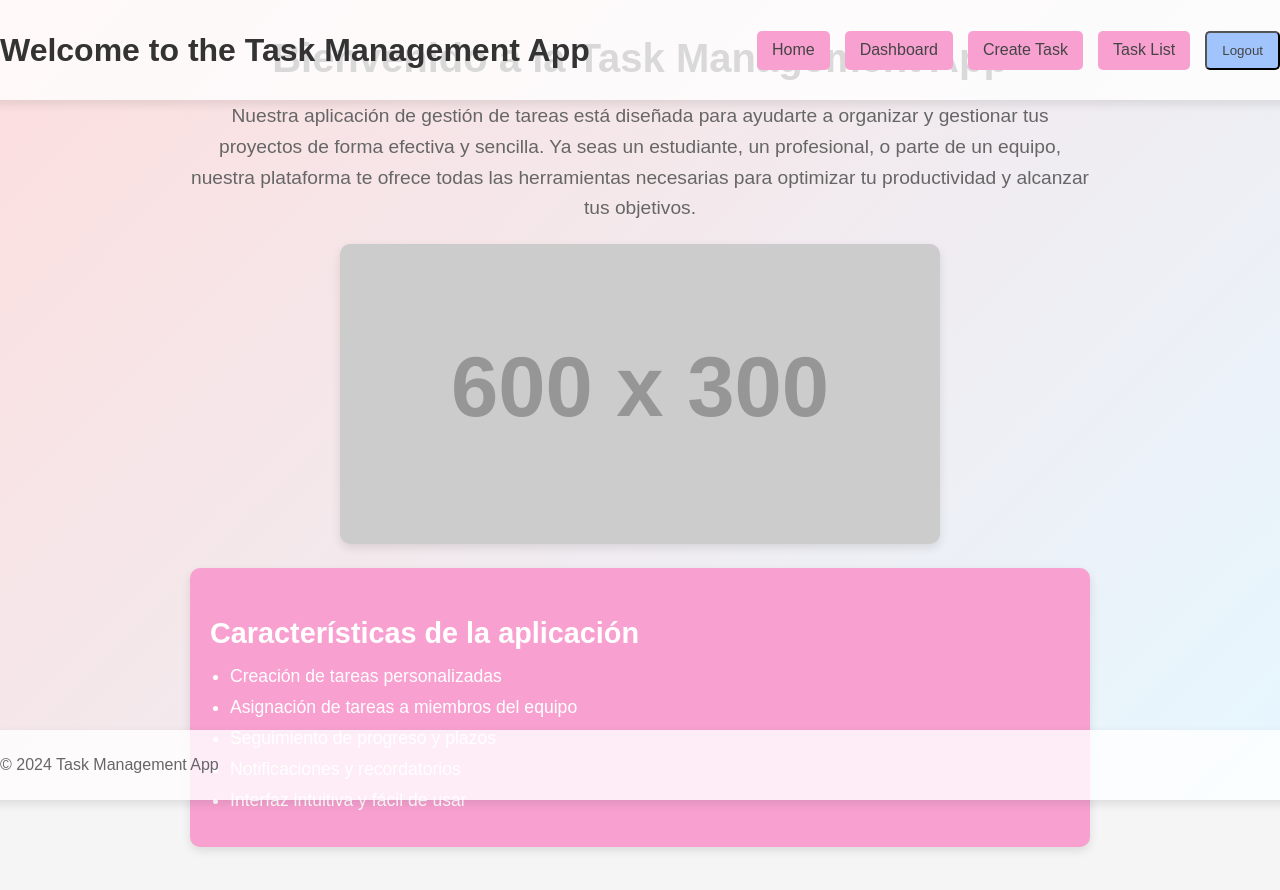
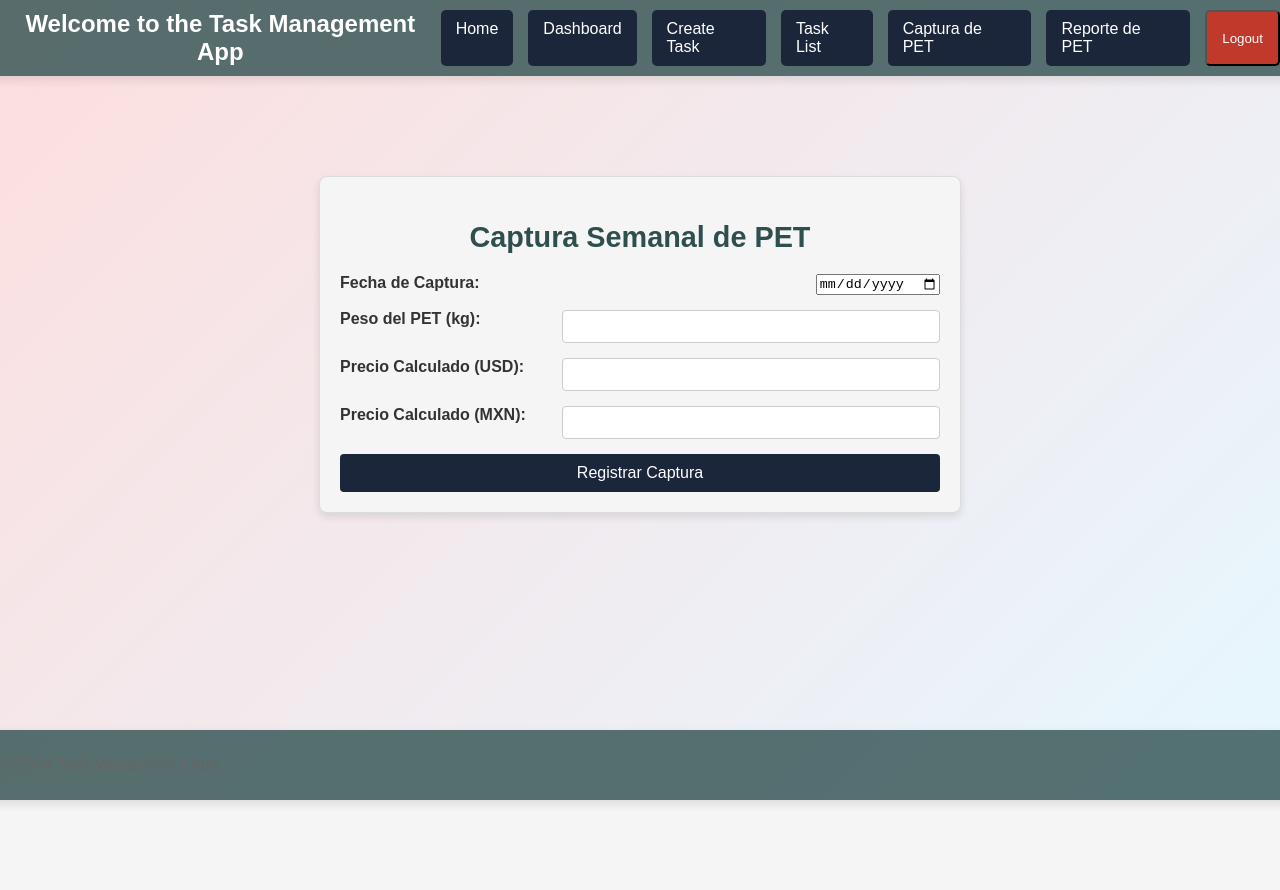
Before and after one commit to GabrielGM16/front_global_AW, a React (Create React App) app: page /pet-capture in a window 1280 px wide. Before the commit this address led to /. Shown: the top 890 px of the page. After the commit the page ends 800 px from the top, so only its background shows below. Built offline with nearby package versions, Linux system fonts and the light colour scheme.

Commit message:
Agrega funcionalidad de captura y reporte de PET

```diff
--- a/src/App.js
+++ b/src/App.js
@@ -9,6 +9,8 @@ import CreateTask from './components/CreateTask';
 import TaskList from './components/TaskList';
 import Login from './components/Login';
 import Register from './components/Register';
+import PETCapture from './components/PETCapture';
+import PETReport from './components/PETReport';
 import './App.css';
 
 function App() {
@@ -49,6 +51,8 @@ function App() {
                 <Route path="/dashboard" element={<Dashboard />} />
                 <Route path="/create-task" element={<CreateTask onTaskCreated={handleTaskCreated} />} />
                 <Route path="/task-list" element={<TaskList tasks={[]} />} /> {/* Pasa tus tareas aquí */}
+                <Route path="/pet-capture" element={<PETCapture />} />
+                <Route path="/pet-report" element={<PETReport />} />
                 <Route path="*" element={<Navigate to="/" />} />
               </>
             )}
--- a/src/components/Header.js
+++ b/src/components/Header.js
@@ -12,6 +12,8 @@ function Header({ onLogout }) {
         <Link to="/dashboard" className="nav-button">Dashboard</Link>
         <Link to="/create-task" className="nav-button">Create Task</Link>
         <Link to="/task-list" className="nav-button">Task List</Link>
+        <Link to="/pet-capture" className="nav-button">Captura de PET</Link>
+        <Link to="/pet-report" className="nav-button">Reporte de PET</Link>
         <button className="nav-button logout-button" onClick={onLogout}>
           Logout
         </button>
--- /dev/null
+++ b/src/components/PETCapture.js
@@ -0,0 +1,62 @@
+import React, { useState } from 'react';
+import '../styles/PETStyles.css';
+
+const PETCapture = () => {
+    const [weight, setWeight] = useState('');
+    const [date, setDate] = useState('');
+    const [priceUSD, setPriceUSD] = useState('');
+    const [priceMXN, setPriceMXN] = useState('');
+
+    const conversionRate = 18; // Tasa de cambio de USD a MXN, ajusta según sea necesario
+    const ratePerKgUSD = 0.5; // Precio por kg en dólares, ajusta según sea necesario
+
+    const calculatePrices = (weight) => {
+        const priceInUSD = weight * ratePerKgUSD;
+        const priceInMXN = priceInUSD * conversionRate;
+        setPriceUSD(priceInUSD.toFixed(2));
+        setPriceMXN(priceInMXN.toFixed(2));
+    };
+
+    const handleWeightChange = (event) => {
+        const newWeight = event.target.value;
+        setWeight(newWeight);
+        calculatePrices(newWeight);
+    };
+
+    const handleDateChange = (event) => {
+        setDate(event.target.value);
+    };
+
+    const handleSubmit = (event) => {
+        event.preventDefault();
+        console.log(`Fecha: ${date}, Peso: ${weight}, Precio en USD: ${priceUSD}, Precio en MXN: ${priceMXN}`);
+        // Aquí puedes enviar los datos a la base de datos o API
+    };
+
+    return (
+        <div className="pet-capture">
+            <h2>Captura Semanal de PET</h2>
+            <form onSubmit={handleSubmit}>
+                <label>
+                    Fecha de Captura:
+                    <input type="date" value={date} onChange={handleDateChange} required />
+                </label>
+                <label>
+                    Peso del PET (kg):
+                    <input type="number" value={weight} onChange={handleWeightChange} required />
+                </label>
+                <label>
+                    Precio Calculado (USD):
+                    <input type="text" value={priceUSD} readOnly />
+                </label>
+                <label>
+                    Precio Calculado (MXN):
+                    <input type="text" value={priceMXN} readOnly />
+                </label>
+                <button type="submit">Registrar Captura</button>
+            </form>
+        </div>
+    );
+};
+
+export default PETCapture;
--- /dev/null
+++ b/src/components/PETReport.js
@@ -0,0 +1,54 @@
+import React, { useEffect, useState } from 'react';
+import '../styles/PETStyles.css';
+
+const PETReport = () => {
+    const [reportData, setReportData] = useState([]);
+
+    // Función para obtener los datos de la API o base de datos
+    const fetchReportData = async () => {
+        try {
+            // Simulación de una llamada a la API para obtener los datos (reemplaza con tu endpoint real)
+            const response = await fetch('/api/pet-report'); // URL de la API
+            if (response.ok) {
+                const data = await response.json();
+                setReportData(data);
+            } else {
+                console.error('Error al obtener los datos del reporte');
+            }
+        } catch (error) {
+            console.error('Error en la solicitud de datos:', error);
+        }
+    };
+
+    useEffect(() => {
+        fetchReportData(); // Llamada a la función para obtener los datos cuando se carga el componente
+    }, []);
+
+    return (
+        <div className="pet-report">
+            <h2>Reporte de Captura de PET</h2>
+            <table>
+                <thead>
+                    <tr>
+                        <th>Semana</th>
+                        <th>Peso (kg)</th>
+                        <th>Precio (USD)</th>
+                        <th>Precio (MXN)</th>
+                    </tr>
+                </thead>
+                <tbody>
+                    {reportData.map((entry, index) => (
+                        <tr key={index}>
+                            <td>{entry.week}</td>
+                            <td>{entry.weight}</td>
+                            <td>{entry.priceUSD}</td>
+                            <td>{entry.priceMXN}</td>
+                        </tr>
+                    ))}
+                </tbody>
+            </table>
+        </div>
+    );
+};
+
+export default PETReport;
--- a/src/styles/Header.css
+++ b/src/styles/Header.css
@@ -4,7 +4,7 @@
 .header, .footer {
   width: 100vw; /* Ancho completo de la pantalla */
   left: 0;      /* Alinear al borde izquierdo de la pantalla */
-  background-color: #ffffffcc; /* Fondo blanco con transparencia */
+  background-color: #2f4f4fcc; /* Fondo verde oscuro con transparencia */
   padding: 10px 20px;
   display: flex;
   justify-content: space-between;
@@ -31,22 +31,29 @@
 }
 
 .nav-button {
-  color: #444;
+  color: #ffffff;
   text-decoration: none;
   padding: 10px 15px;
   border-radius: 5px;
-  background-color: #f8a1d1;
+  background-color: #1b263b; /* Azul oscuro */
   transition: background-color 0.3s;
 }
 
 .nav-button:hover {
-  background-color: #e093b6;
+  background-color: #3c5a7d; /* Azul más claro para hover */
 }
 
 .logout-button {
-  background-color: #a1c4fd;
+  background-color: #c0392b; /* Rojo suave para Logout */
 }
 
 .logout-button:hover {
-  background-color: #89a9e0;
+  background-color: #e74c3c; /* Rojo intenso para hover en Logout */
 }
+
+/* Texto del Header */
+.header h1 {
+  color: #ffffff;
+  font-size: 1.5em;
+  margin: 0;
+}
--- /dev/null
+++ b/src/styles/PETStyles.css
@@ -0,0 +1,75 @@
+/* Estilos Generales */
+.pet-capture, .pet-report {
+    background-color: #f5f5f5;
+    border: 1px solid #dcdcdc;
+    border-radius: 8px;
+    padding: 20px;
+    margin: 20px auto;
+    max-width: 600px;
+    box-shadow: 0 4px 8px rgba(0, 0, 0, 0.1);
+}
+
+.pet-capture h2, .pet-report h2 {
+    color: #2f4f4f; /* Verde oscuro para un estilo serio */
+    text-align: center;
+}
+
+.pet-capture form, .pet-report table {
+    width: 100%;
+}
+
+.pet-capture label {
+    display: flex;
+    justify-content: space-between;
+    margin-bottom: 15px;
+    font-weight: bold;
+    color: #333333;
+}
+
+.pet-capture input[type="number"],
+.pet-capture input[type="text"] {
+    width: 60%;
+    padding: 8px;
+    border: 1px solid #cccccc;
+    border-radius: 4px;
+    background-color: #ffffff;
+    color: #333333;
+}
+
+.pet-capture button {
+    width: 100%;
+    padding: 10px;
+    background-color: #1b263b; /* Azul oscuro */
+    color: #ffffff;
+    border: none;
+    border-radius: 4px;
+    font-size: 16px;
+    cursor: pointer;
+}
+
+.pet-capture button:hover {
+    background-color: #2f4f4f; /* Verde oscuro */
+}
+
+/* Estilos de la Tabla en PETReport */
+.pet-report table {
+    width: 100%;
+    border-collapse: collapse;
+    margin-top: 15px;
+}
+
+.pet-report th, .pet-report td {
+    padding: 12px;
+    text-align: left;
+    border-bottom: 1px solid #cccccc;
+    color: #333333;
+}
+
+.pet-report th {
+    background-color: #2f4f4f; /* Verde oscuro */
+    color: #ffffff;
+}
+
+.pet-report tbody tr:hover {
+    background-color: #e9e9e9;
+}
```
Also changed, not shown: 1 other file (tests, documents, lock files or other folders).
